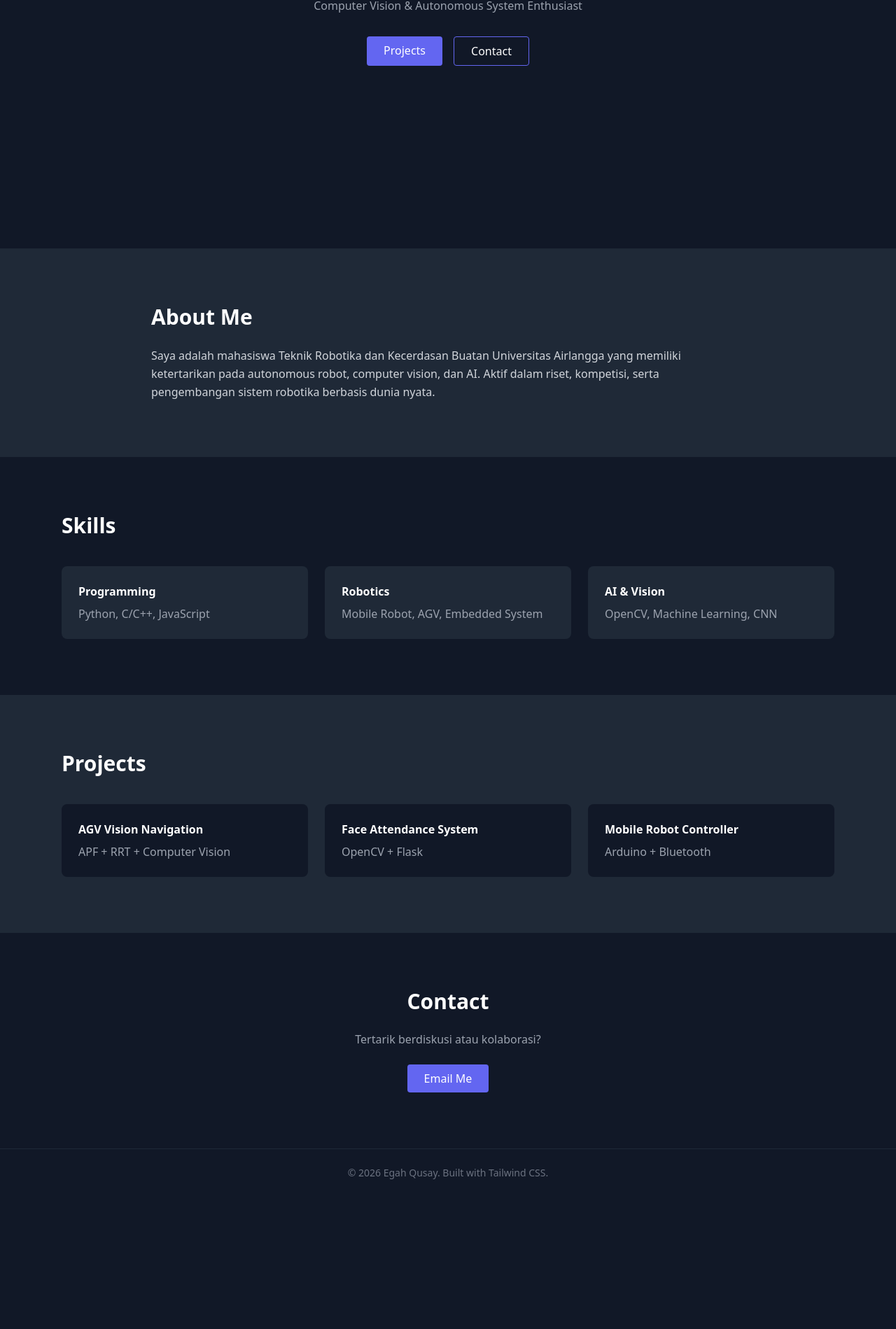
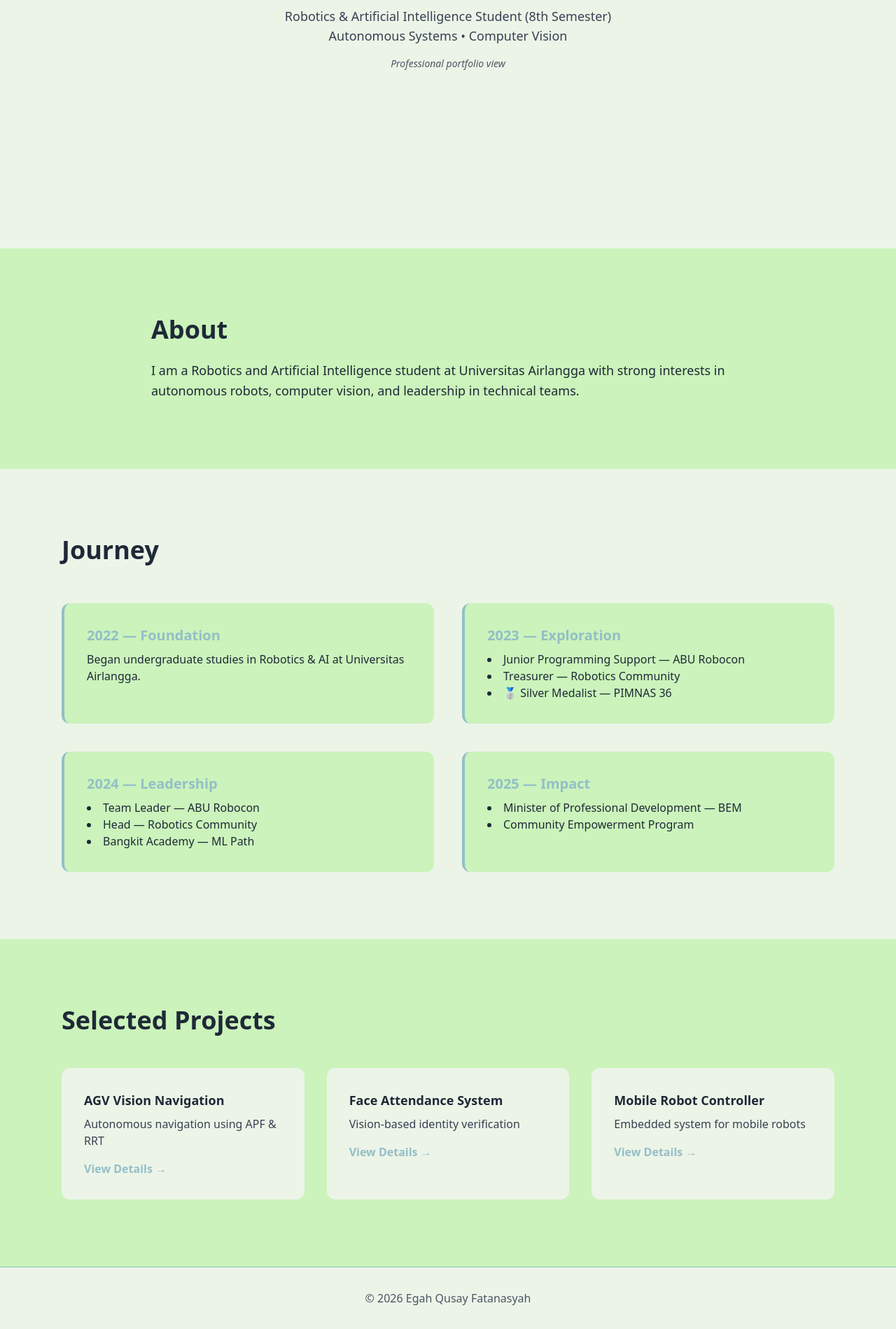
Before and after one commit to egahqusayf/egahqusayf.github.io, a plain HTML site: page index.html in a window 1280 px wide. Shown: the part 445-2344 px from the top of the page at 70% size. Before the commit the page ends 2155 px from the top, so only its background shows below. Drawn offline with nearby package versions, Linux system fonts and the light colour scheme.

Commit message:
Update index.html and add new assets, cv.html, and project folder

```diff
--- a/index.html
+++ b/index.html
@@ -1,20 +1,24 @@
 <!DOCTYPE html>
-<html lang="id">
+<html lang="en">
 <head>
   <meta charset="UTF-8">
-  <title>Egah Qusay | Portfolio</title>
+  <title>Egah Qusay Fatanasyah | Robotics & AI Portfolio</title>
   <meta name="viewport" content="width=device-width, initial-scale=1.0">
 
-  <!-- Tailwind CSS CDN -->
   <script src="https://cdn.tailwindcss.com"></script>
 
-  <!-- Tailwind Custom Config -->
   <script>
+    const params = new URLSearchParams(window.location.search);
+    const isResearch = params.get("mode") === "research";
+
     tailwind.config = {
       theme: {
         extend: {
           colors: {
-            primary: '#6366f1'
+            background: '#ECF4E8',
+            surface: '#CBF3BB',
+            accent: '#ABE7B2',
+            primary: '#93BFC7'
           }
         }
       }
@@ -22,130 +26,158 @@
   </script>
 </head>
 
-<body class="bg-gray-900 text-white font-sans scroll-smooth">
+<body class="bg-background text-gray-800 font-sans scroll-smooth">
 
 <!-- NAVBAR -->
-  <nav class="fixed w-full bg-gray-900/80 backdrop-blur border-b border-gray-800 z-50">
-    <div class="max-w-6xl mx-auto px-6 py-4 flex justify-between items-center">
-      <h1 class="font-bold text-lg">Egah</h1>
-      <ul class="flex gap-6 text-sm text-gray-300">
+<nav class="fixed w-full bg-background/90 backdrop-blur border-b border-primary z-50">
+  <div class="max-w-7xl mx-auto px-6 py-4 flex justify-between items-center">
+    <h1 class="text-xl md:text-2xl font-extrabold">
+      Portfolio — Egah Qusay Fatanasyah
+    </h1>
+    <ul class="flex gap-8 text-lg font-semibold">
       <li><a href="#about" class="hover:text-primary">About</a></li>
-        <li><a href="#skills" class="hover:text-primary">Skills</a></li>
+      <li><a href="#journey" class="hover:text-primary">Journey</a></li>
       <li><a href="#projects" class="hover:text-primary">Projects</a></li>
-        <li><a href="#contact" class="hover:text-primary">Contact</a></li>
+      <li>
+        <a href="?mode=research" class="underline text-primary">
+          Research Mode
+        </a>
+      </li>
     </ul>
   </div>
 </nav>
 
 <!-- HERO -->
-  <section class="min-h-screen flex items-center justify-center px-6 pt-20">
-    <div class="text-center max-w-2xl">
-      <h1 class="text-4xl md:text-6xl font-bold">
-        Hi, Saya <span class="text-primary">Egah</span>
+<section class="min-h-screen flex items-center justify-center pt-32 px-6">
+  <div class="text-center max-w-3xl">
+    <h1 class="text-5xl font-extrabold">
+      Hi, I’m <span class="text-primary">Egah</span>
     </h1>
-      <p class="mt-4 text-gray-400">
-        Mahasiswa Teknik Robotika & AI <br>
-        Computer Vision & Autonomous System Enthusiast
+
+    <p class="mt-6 text-lg text-gray-700">
+      Robotics & Artificial Intelligence Student (8th Semester)<br>
+      Autonomous Systems • Computer Vision
     </p>
 
-      <div class="mt-8 flex justify-center gap-4">
-        <a href="#projects"
-          class="px-6 py-2 bg-primary rounded hover:bg-indigo-700 transition">
-          Projects
-        </a>
-        <a href="#contact"
-          class="px-6 py-2 border border-primary rounded hover:bg-primary transition">
-          Contact
-        </a>
-      </div>
+    <p class="mt-4 text-sm italic text-gray-600">
+      <script>
+        document.write(
+          isResearch
+            ? "Research-oriented view enabled"
+            : "Professional portfolio view"
+        );
+      </script>
+    </p>
   </div>
 </section>
 
 <!-- ABOUT -->
-  <section id="about" class="py-20 bg-gray-800">
+<section id="about" class="py-24 bg-surface">
   <div class="max-w-4xl mx-auto px-6">
-      <h2 class="text-3xl font-bold mb-6">About Me</h2>
-      <p class="text-gray-300 leading-relaxed">
-        Saya adalah mahasiswa Teknik Robotika dan Kecerdasan Buatan Universitas Airlangga
-        yang memiliki ketertarikan pada autonomous robot, computer vision, dan AI.
-        Aktif dalam riset, kompetisi, serta pengembangan sistem robotika berbasis dunia nyata.
+    <h2 class="text-4xl font-bold mb-6">About</h2>
+    <p class="text-lg leading-relaxed">
+      <script>
+        document.write(
+          isResearch
+            ? "This portfolio presents my academic and technical journey in robotics and artificial intelligence, focusing on autonomous systems, vision-based navigation, and applied research methodologies."
+            : "I am a Robotics and Artificial Intelligence student at Universitas Airlangga with strong interests in autonomous robots, computer vision, and leadership in technical teams."
+        );
+      </script>
     </p>
   </div>
 </section>
 
-  <!-- SKILLS -->
-  <section id="skills" class="py-20">
+<!-- JOURNEY -->
+<section id="journey" class="py-24">
   <div class="max-w-6xl mx-auto px-6">
-      <h2 class="text-3xl font-bold mb-10">Skills</h2>
+    <h2 class="text-4xl font-bold mb-14">Journey</h2>
 
-      <div class="grid md:grid-cols-3 gap-6">
-        <div class="bg-gray-800 p-6 rounded-lg">
-          <h3 class="font-semibold mb-2">Programming</h3>
-          <p class="text-gray-400">Python, C/C++, JavaScript</p>
+    <div class="grid md:grid-cols-2 gap-10">
+
+      <div class="bg-surface p-8 rounded-xl border-l-4 border-primary">
+        <h3 class="text-xl font-bold text-primary">2022 — Foundation</h3>
+        <p class="mt-2">
+          Began undergraduate studies in Robotics & AI at Universitas Airlangga.
+        </p>
       </div>
 
-        <div class="bg-gray-800 p-6 rounded-lg">
-          <h3 class="font-semibold mb-2">Robotics</h3>
-          <p class="text-gray-400">Mobile Robot, AGV, Embedded System</p>
+      <div class="bg-surface p-8 rounded-xl border-l-4 border-primary">
+        <h3 class="text-xl font-bold text-primary">2023 — Exploration</h3>
+        <ul class="list-disc list-inside mt-2">
+          <li>Junior Programming Support — ABU Robocon</li>
+          <li>Treasurer — Robotics Community</li>
+          <li>🥈 Silver Medalist — PIMNAS 36</li>
+        </ul>
       </div>
 
-        <div class="bg-gray-800 p-6 rounded-lg">
-          <h3 class="font-semibold mb-2">AI & Vision</h3>
-          <p class="text-gray-400">OpenCV, Machine Learning, CNN</p>
+      <div class="bg-surface p-8 rounded-xl border-l-4 border-primary">
+        <h3 class="text-xl font-bold text-primary">2024 — Leadership</h3>
+        <ul class="list-disc list-inside mt-2">
+          <li>Team Leader — ABU Robocon</li>
+          <li>Head — Robotics Community</li>
+          <li>Bangkit Academy — ML Path</li>
+        </ul>
       </div>
+
+      <div class="bg-surface p-8 rounded-xl border-l-4 border-primary">
+        <h3 class="text-xl font-bold text-primary">2025 — Impact</h3>
+        <ul class="list-disc list-inside mt-2">
+          <li>Minister of Professional Development — BEM</li>
+          <li>Community Empowerment Program</li>
+        </ul>
+      </div>
+
     </div>
   </div>
 </section>
 
 <!-- PROJECTS -->
-  <section id="projects" class="py-20 bg-gray-800">
+<section id="projects" class="py-24 bg-surface">
   <div class="max-w-6xl mx-auto px-6">
-      <h2 class="text-3xl font-bold mb-10">Projects</h2>
+    <h2 class="text-4xl font-bold mb-12">Selected Projects</h2>
 
-      <div class="grid md:grid-cols-3 gap-6">
-        <div class="bg-gray-900 p-6 rounded-lg hover:scale-105 transition">
-          <h3 class="font-semibold">AGV Vision Navigation</h3>
-          <p class="text-gray-400 mt-2">
-            APF + RRT + Computer Vision
+    <div class="grid md:grid-cols-3 gap-8">
+
+      <div class="bg-background p-8 rounded-xl">
+        <h3 class="font-bold text-lg">AGV Vision Navigation</h3>
+        <p class="mt-2 text-gray-700">
+          Autonomous navigation using APF & RRT
         </p>
+        <a href="projects/agv-navigation.html"
+           class="inline-block mt-4 text-primary font-semibold">
+          View Details →
+        </a>
       </div>
 
-        <div class="bg-gray-900 p-6 rounded-lg hover:scale-105 transition">
-          <h3 class="font-semibold">Face Attendance System</h3>
-          <p class="text-gray-400 mt-2">
-            OpenCV + Flask
+      <div class="bg-background p-8 rounded-xl">
+        <h3 class="font-bold text-lg">Face Attendance System</h3>
+        <p class="mt-2 text-gray-700">
+          Vision-based identity verification
         </p>
+        <a href="projects/face-attendance.html"
+           class="inline-block mt-4 text-primary font-semibold">
+          View Details →
+        </a>
       </div>
 
-        <div class="bg-gray-900 p-6 rounded-lg hover:scale-105 transition">
-          <h3 class="font-semibold">Mobile Robot Controller</h3>
-          <p class="text-gray-400 mt-2">
-            Arduino + Bluetooth
+      <div class="bg-background p-8 rounded-xl">
+        <h3 class="font-bold text-lg">Mobile Robot Controller</h3>
+        <p class="mt-2 text-gray-700">
+          Embedded system for mobile robots
         </p>
+        <a href="projects/mobile-robot.html"
+           class="inline-block mt-4 text-primary font-semibold">
+          View Details →
+        </a>
       </div>
+
     </div>
   </div>
 </section>
 
-  <!-- CONTACT -->
-  <section id="contact" class="py-20">
-    <div class="max-w-4xl mx-auto px-6 text-center">
-      <h2 class="text-3xl font-bold mb-6">Contact</h2>
-      <p class="text-gray-400 mb-6">
-        Tertarik berdiskusi atau kolaborasi?
-      </p>
-      <a href="mailto:your-email@gmail.com"
-        class="inline-block px-6 py-2 bg-primary rounded hover:bg-indigo-700 transition">
-        Email Me
-      </a>
-    </div>
-  </section>
-
-  <!-- FOOTER -->
-  <footer class="py-6 text-center text-gray-500 text-sm border-t border-gray-800">
-    © 2026 Egah Qusay. Built with Tailwind CSS.
+<footer class="py-8 text-center text-gray-600 border-t border-primary">
+  © 2026 Egah Qusay Fatanasyah
 </footer>
 
-  <script src="js/script.js"></script>
 </body>
 </html>
```
Also changed, not shown: cv.html (added, +54 -0 lines), projects/agv-navigation.html (added, +39 -0 lines), assets/img/profile.jpg (added). Lines whose indentation alone changed are shown as unchanged.
